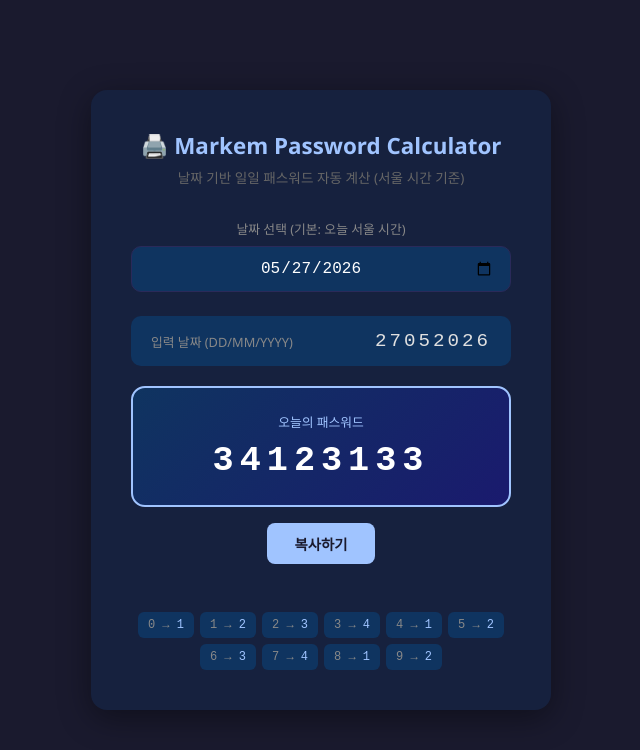
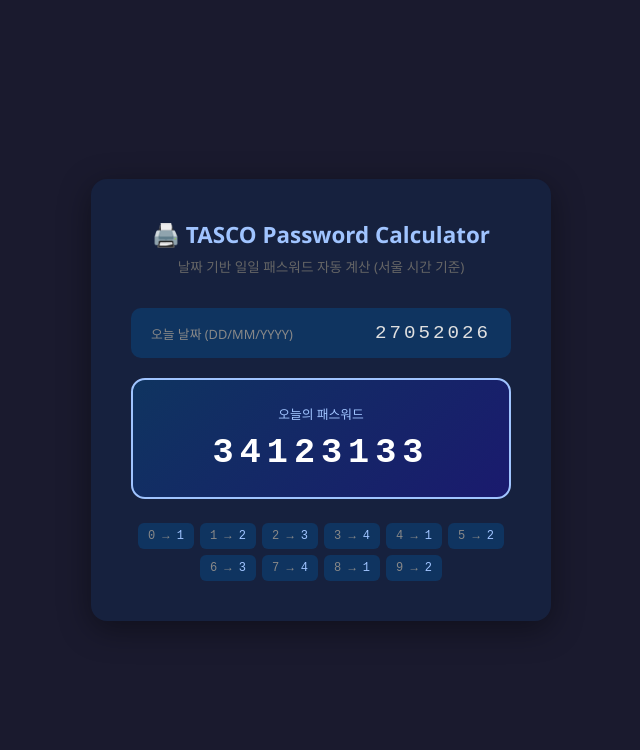
Before and after one commit to Shim-Jeffrey/markem-password, a plain HTML site: page index.html in a window 1280 px wide. Shown: the whole page, without its empty margins (319-959 px from the left). Drawn offline with Linux system fonts and the light colour scheme.

Commit message:
Update index.html

```diff
--- a/index.html
+++ b/index.html
@@ -3,7 +3,7 @@
 <head>
 <meta charset="UTF-8">
 <meta name="viewport" content="width=device-width, initial-scale=1.0">
-<title>Markem Password Calculator</title>
+<title>TASCO Password Calculator</title>
 <style>
   * { box-sizing: border-box; margin: 0; padding: 0; }
   body {
@@ -27,20 +27,6 @@
   }
   h1 { font-size: 1.4rem; color: #a0c4ff; margin-bottom: 6px; }
   .subtitle { font-size: 0.85rem; color: #666; margin-bottom: 32px; }
-  .date-input-wrap { margin-bottom: 24px; }
-  .date-input-wrap label { display: block; font-size: 0.8rem; color: #888; margin-bottom: 8px; }
-  input[type="date"] {
-    width: 100%;
-    padding: 12px 16px;
-    border-radius: 10px;
-    border: 1px solid #2a2a5a;
-    background: #0f3460;
-    color: #fff;
-    font-size: 1rem;
-    text-align: center;
-    outline: none;
-  }
-  input[type="date"]:focus { border-color: #a0c4ff; }
   .row {
     background: #0f3460;
     border-radius: 10px;
@@ -61,20 +47,6 @@
   }
   .pw-box .lbl { font-size: 0.8rem; color: #a0c4ff; margin-bottom: 10px; }
   .pw-box .pw { font-size: 2.2rem; font-family: monospace; letter-spacing: 6px; color: #fff; font-weight: bold; }
-  .copy-btn {
-    margin-top: 16px;
-    padding: 10px 28px;
-    background: #a0c4ff;
-    color: #1a1a2e;
-    border: none;
-    border-radius: 8px;
-    font-size: 0.9rem;
-    font-weight: bold;
-    cursor: pointer;
-    transition: background 0.2s;
-  }
-  .copy-btn:hover { background: #c0d8ff; }
-  .copy-msg { font-size: 0.75rem; color: #a0c4ff; margin-top: 8px; height: 16px; }
   .map-table { display: flex; justify-content: center; gap: 6px; flex-wrap: wrap; margin-top: 24px; }
   .map-cell { background: #0f3460; border-radius: 6px; padding: 6px 10px; font-size: 0.75rem; font-family: monospace; color: #888; }
   .map-cell span { color: #a0c4ff; }
@@ -82,16 +54,11 @@
 </head>
 <body>
 <div class="card">
-  <h1>🖨️ Markem Password Calculator</h1>
+  <h1>🖨️ TASCO Password Calculator</h1>
   <p class="subtitle">날짜 기반 일일 패스워드 자동 계산 (서울 시간 기준)</p>
 
-  <div class="date-input-wrap">
-    <label>날짜 선택 (기본: 오늘 서울 시간)</label>
-    <input type="date" id="dateInput">
-  </div>
-
   <div class="row">
-    <span class="lbl">입력 날짜 (DD/MM/YYYY)</span>
+    <span class="lbl">오늘 날짜 (DD/MM/YYYY)</span>
     <span class="val" id="dateStr">-</span>
   </div>
 
@@ -99,9 +66,6 @@
     <div class="lbl">오늘의 패스워드</div>
     <div class="pw" id="password">-</div>
   </div>
-
-  <button class="copy-btn" onclick="copyPw()">복사하기</button>
-  <div class="copy-msg" id="copyMsg"></div>
 
   <div class="map-table" id="mapTable"></div>
 </div>
@@ -115,39 +79,6 @@
     return dateStr.split('').map(c => MAP[parseInt(c)]).join('');
   }
 
-  function update() {
-    const input = document.getElementById('dateInput').value;
-    if (!input) return;
-    const d = new Date(input);
-    const dd = pad(d.getDate());
-    const mm = pad(d.getMonth()+1);
-    const yyyy = d.getFullYear();
-    const raw = dd + mm + yyyy;
-    const pw = calcPassword(raw);
-    document.getElementById('dateStr').textContent = raw;
-    document.getElementById('password').textContent = pw;
-  }
-
-  function copyPw() {
-    const pw = document.getElementById('password').textContent;
-    if (pw === '-') return;
-    navigator.clipboard.writeText(pw).then(() => {
-      const msg = document.getElementById('copyMsg');
-      msg.textContent = '✅ 복사되었습니다!';
-      setTimeout(() => msg.textContent = '', 2000);
-    });
-  }
-
-  // 매핑 테이블 표시
-  const mt = document.getElementById('mapTable');
-  Object.entries(MAP).forEach(([k,v]) => {
-    const el = document.createElement('div');
-    el.className = 'map-cell';
-    el.innerHTML = `${k} → <span>${v}</span>`;
-    mt.appendChild(el);
-  });
-
-  // 서울 시간 기준 오늘 날짜
   function getSeoulToday() {
     const now = new Date();
     const seoul = new Date(now.toLocaleString('en-US', {timeZone: 'Asia/Seoul'}));
@@ -159,11 +90,18 @@
   }
 
   const s = getSeoulToday();
-  const todayStr = s.y+'-'+s.m+'-'+s.d;
-  document.getElementById('dateInput').value = todayStr;
-  update();
+  const raw = s.d + s.m + s.y;
+  document.getElementById('dateStr').textContent = raw;
+  document.getElementById('password').textContent = calcPassword(raw);
 
-  document.getElementById('dateInput').addEventListener('change', update);
+  // 매핑 테이블
+  const mt = document.getElementById('mapTable');
+  Object.entries(MAP).forEach(([k,v]) => {
+    const el = document.createElement('div');
+    el.className = 'map-cell';
+    el.innerHTML = `${k} → <span>${v}</span>`;
+    mt.appendChild(el);
+  });
 </script>
 </body>
 </html>
```
